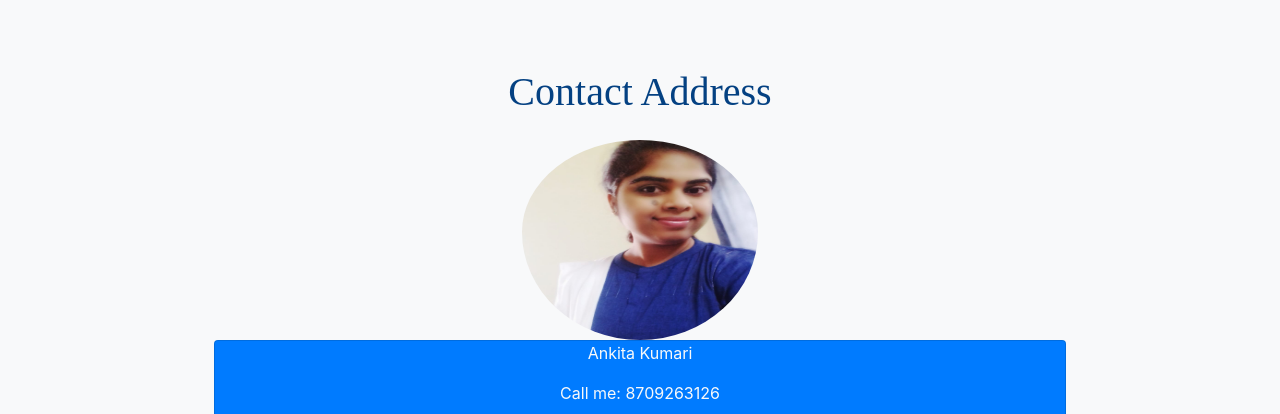
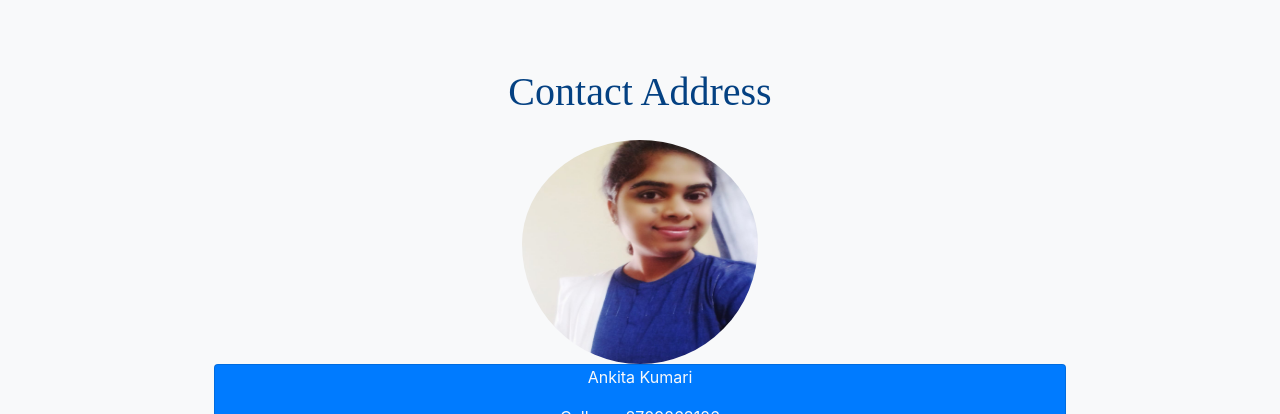
Before and after one commit to rohitjamshedpur/project12, an Angular app: page / in a window 1280 px wide. Shown: the part 4880-5294 px from the top of the page. Built offline with nearby package versions, Linux system fonts and the light colour scheme; some icons are missing; a web font is replaced by a local one.

Commit message:
Update app.component.html

```diff
--- a/src/app/app.component.html
+++ b/src/app/app.component.html
@@ -467,7 +467,7 @@
 
                         <h1 class="text-center pt-2">Contact Address</h1>
 
-                          <img src="assets/ss.jpg" class="rounded-circle pt-3" alt="Cinque Terre" width="236" height="216">
+                          <img src="assets/ss.jpg" class="rounded-circle pt-3" alt="Cinque Terre" width="236" height="240">
                           <div class="card mx-auto p-9 text-light bg-primary" style="width: 70%">
                           <p class="text-center">Ankita Kumari</p>
                           <p class=" text-center">Call me: 8709263126 </p>
```
